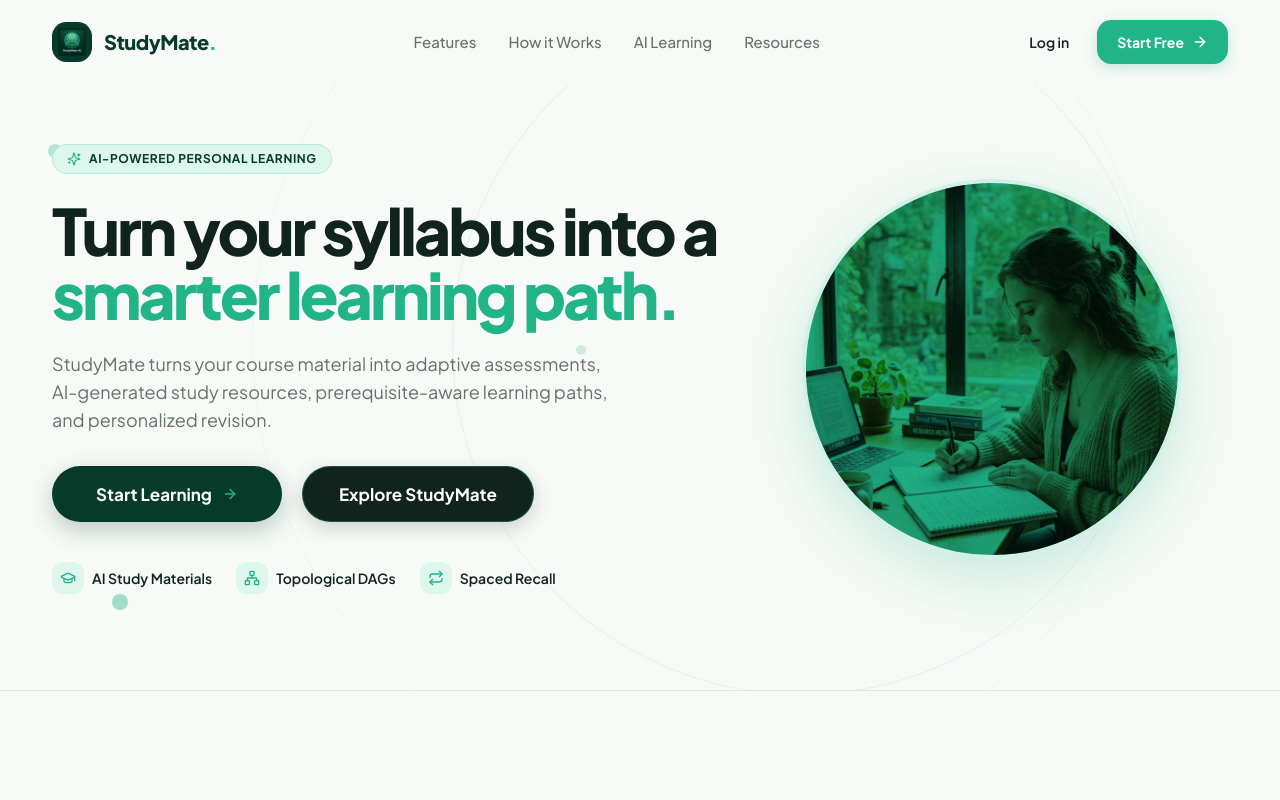
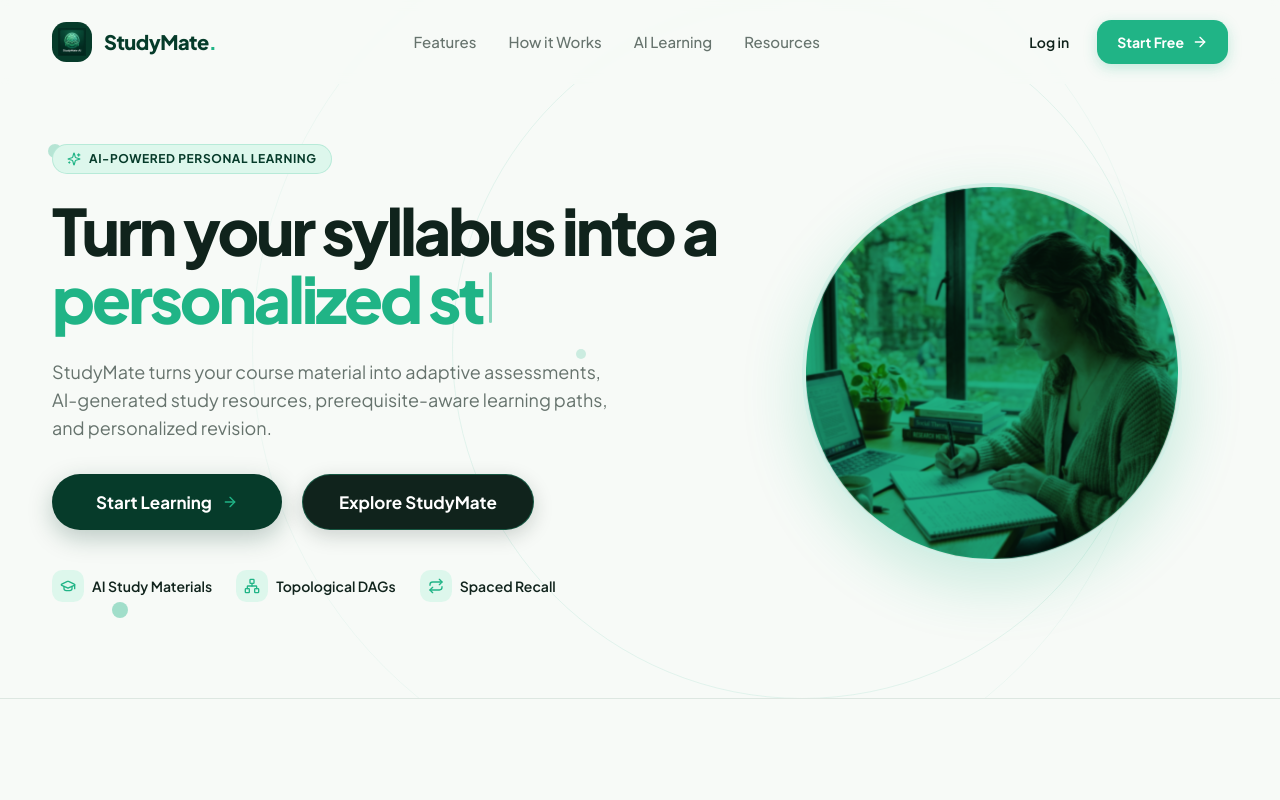
Before and after one commit to AbhijeetKushwaha1213/Ming, a React (Vite) app: page /landing in a window 1280 px wide. Shown: the top 800 px of the page. Built offline with nearby package versions, Linux system fonts and the light colour scheme.

Commit message:
feat(landing): make second line of hero headline dynamically rotate between taglines

```diff
--- a/src/components/landing/Hero.tsx
+++ b/src/components/landing/Hero.tsx
@@ -1,4 +1,4 @@
-import React from 'react';
+import React, { useState, useEffect } from 'react';
 import { useNavigate } from 'react-router-dom';
 import {
   ArrowRight,
@@ -15,8 +15,46 @@ import {
   ChevronRight
 } from 'lucide-react';
 
+const TAGLINES = [
+  'smarter learning path.',
+  'personalized study plan.',
+  'prerequisite knowledge map.',
+  'mastery-focused roadmap.',
+  'daily action timetable.'
+];
+
 export const Hero = () => {
   const navigate = useNavigate();
+  const [taglineIndex, setTaglineIndex] = useState(0);
+  const [subIndex, setSubIndex] = useState(TAGLINES[0].length);
+  const [isDeleting, setIsDeleting] = useState(false);
+
+  useEffect(() => {
+    const currentPhrase = TAGLINES[taglineIndex];
+
+    // When typing is complete, pause before deleting
+    if (!isDeleting && subIndex === currentPhrase.length) {
+      const timeout = setTimeout(() => {
+        setIsDeleting(true);
+      }, 2200);
+      return () => clearTimeout(timeout);
+    }
+
+    // When deleting is complete, move to next phrase
+    if (isDeleting && subIndex === 0) {
+      setIsDeleting(false);
+      setTaglineIndex((prev) => (prev + 1) % TAGLINES.length);
+      return;
+    }
+
+    // Dynamic typing and backspacing speeds
+    const speed = isDeleting ? 30 : 65;
+    const timeout = setTimeout(() => {
+      setSubIndex((prev) => prev + (isDeleting ? -1 : 1));
+    }, speed);
+
+    return () => clearTimeout(timeout);
+  }, [subIndex, isDeleting, taglineIndex]);
 
   return (
     <section
@@ -44,11 +82,12 @@ export const Hero = () => {
               <span>AI-Powered Personal Learning</span>
             </div>
 
-            {/* Main Headline (Plus Jakarta Sans, 64-72px desktop, font-weight 800) */}
+            {/* Main Headline with Fixed First Line and Dynamic Rotating Second Line */}
             <h1 className="text-4xl sm:text-5xl lg:text-[64px] font-extrabold text-[#10231C] tracking-[-2px] lg:tracking-[-3px] leading-[1.08]">
-              Turn your syllabus into a{' '}
-              <span className="text-[#20B486] relative inline-block">
-                smarter learning path.
+              <span className="block">Turn your syllabus into a</span>
+              <span className="text-[#20B486] inline-flex items-center min-h-[1.12em]">
+                <span>{TAGLINES[taglineIndex].substring(0, subIndex)}</span>
+                <span className="inline-block w-[3.5px] h-[0.8em] bg-[#20B486] ml-1.5 animate-pulse rounded-full" />
               </span>
             </h1>
 
```
